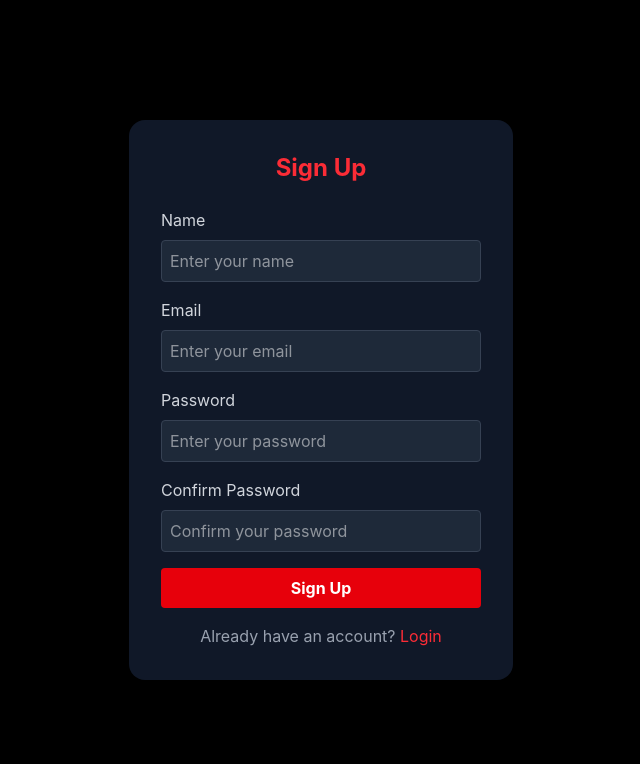
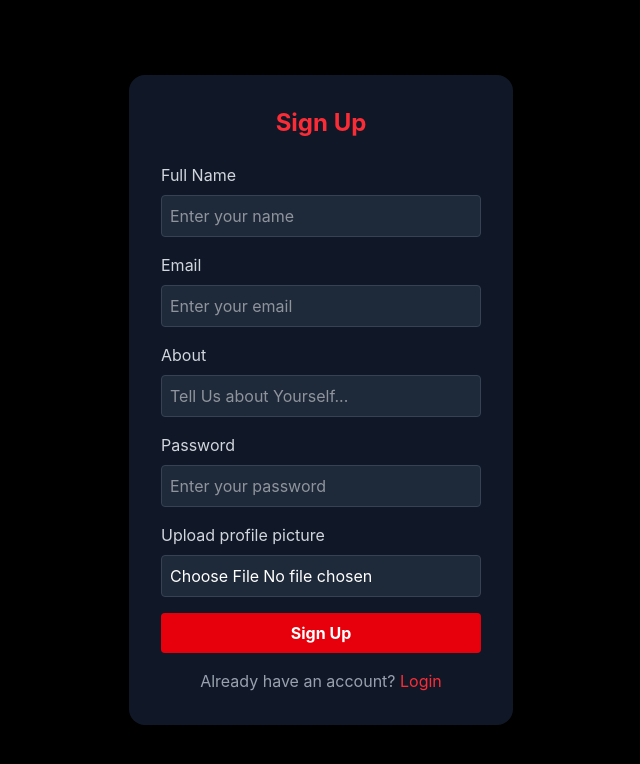
Before and after one commit to Priyanshu9382/dataverse, a React (Vite) app in the folder Frontend/: page /signup in a window 1280 px wide. Shown: the top 764 px of the page, without its empty margins (319-959 px from the left). Built offline with nearby package versions, Linux system fonts and the light colour scheme.

Commit message:
Joined the register page with the backend functionality

```diff
--- a/Frontend/src/pages/Signup.tsx
+++ b/Frontend/src/pages/Signup.tsx
@@ -1,55 +1,145 @@
+import { useState } from "react";
 import { Link } from "react-router-dom";
-export default function Signup() {
-    return (
-      <Link to={'/signup'}>
-        <div className="flex justify-center items-center min-h-screen bg-black">
+const Signup: React.FC = () => {
+  const [formData, setFormData] = useState<{
+    fullname: string;
+    email: string;
+    password: string;
+    about: string;
+  }>({
+    fullname: "",
+    email: "",
+    password: "",
+    about: "",
+  });
+  const [image, setImage] = useState<File | null>(null);
+  const handleChange = (e: React.ChangeEvent<HTMLInputElement>) => {
+    setFormData({
+      ...formData,
+      [e.target.name]: e.target.value,
+    });
+  };
+  const handleImgChange = (e: React.ChangeEvent<HTMLInputElement>) => {
+    if (e.target.files && e.target.files.length > 0) {
+      setImage(e.target.files[0]);
+    }
+  };
+
+  const handleSubmit = async (e: React.FormEvent<HTMLFormElement>) => {
+    e.preventDefault();
+
+    const RegistrationData = new FormData();
+    RegistrationData.append("fullname", formData.fullname);
+    RegistrationData.append("email", formData.email);
+    RegistrationData.append("password", formData.password);
+    RegistrationData.append("about", formData.about);
+    if (image) {
+      RegistrationData.append("profileImg", image);
+    }
+
+    if (!image) {
+      alert("Please upload an image");
+      return;
+    }
+    try {
+      const response = await fetch(
+        "http://localhost:8000/api/v1/user/register",
+        {
+          method: "POST",
+          body: RegistrationData,
+        }
+      );
+      const data = await response.json();
+      console.log(data);
+      alert(data.message);
+    } catch (error) {
+      console.log("Error: ", error);
+      alert("Something went wrong, Please try again");
+    }
+  };
+
+  return (
+      <div className="flex justify-center items-center min-h-screen bg-black">
         <div className="bg-gray-900 p-8 rounded-2xl shadow-lg w-96">
-          <h2 className="text-red-500 text-2xl font-bold text-center mb-6">Sign Up</h2>
-          <form>
+          <h2 className="text-red-500 text-2xl font-bold text-center mb-6">
+            Sign Up
+          </h2>
+          <form onSubmit={handleSubmit}>
             <div className="mb-4">
-              <label className="block text-gray-300 mb-2">Name</label>
+              <label className="block text-gray-300 mb-2">Full Name</label>
               <input
                 type="text"
+                name="fullname"
                 className="w-full p-2 rounded bg-gray-800 text-white border border-gray-700 focus:border-red-500 focus:outline-none"
                 placeholder="Enter your name"
+                value={formData.fullname}
+                onChange={handleChange}
               />
             </div>
             <div className="mb-4">
               <label className="block text-gray-300 mb-2">Email</label>
               <input
                 type="email"
+                name="email"
                 className="w-full p-2 rounded bg-gray-800 text-white border border-gray-700 focus:border-red-500 focus:outline-none"
                 placeholder="Enter your email"
+                value={formData.email}
+
+                onChange={handleChange}
+              />
+            </div>
+            <div className="mb-4">
+              <label className="block text-gray-300 mb-2">About</label>
+              <input
+                type="text"
+                name="about"
+                className="w-full p-2 rounded bg-gray-800 text-white border border-gray-700 focus:border-red-500 focus:outline-none"
+                value={formData.about}
+                placeholder="Tell Us about Yourself..."
+                onChange={handleChange}
               />
             </div>
             <div className="mb-4">
               <label className="block text-gray-300 mb-2">Password</label>
               <input
                 type="password"
+                name="password"
                 className="w-full p-2 rounded bg-gray-800 text-white border border-gray-700 focus:border-red-500 focus:outline-none"
+                onChange={handleChange}
+                value={formData.password}
                 placeholder="Enter your password"
               />
             </div>
             <div className="mb-4">
-              <label className="block text-gray-300 mb-2">Confirm Password</label>
+              <label className="block text-gray-300 mb-2">
+                Upload profile picture
+              </label>
               <input
-                type="password"
+                type="file"
+                name="profileImg"
+                accept="image/*"
+                onChange={handleImgChange}
                 className="w-full p-2 rounded bg-gray-800 text-white border border-gray-700 focus:border-red-500 focus:outline-none"
-                placeholder="Confirm your password"
+                required
+
               />
             </div>
-            <button className="w-full bg-red-600 hover:bg-red-700 text-white font-bold py-2 rounded">
+
+            <button
+              className="w-full bg-red-600 hover:bg-red-700 text-white font-bold py-2 rounded"
+              type="submit"
+            >
               Sign Up
             </button>
           </form>
           <p className="text-gray-400 text-center mt-4">
             Already have an account?{" "}
-            <Link to='/login' className="text-red-500">
-                Login
+            <Link to="/login" className="text-red-500">
+              Login
             </Link>
           </p>
         </div>
       </div>
-        </Link>
-    );
-  }
+  );
+};
+export default Signup;
```
